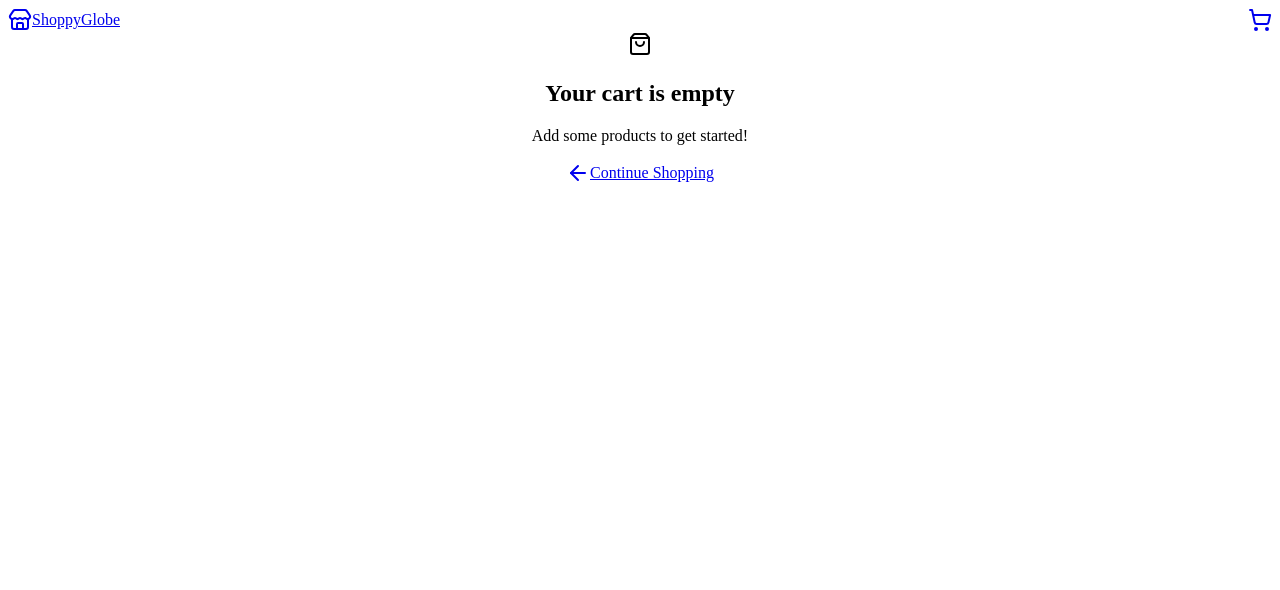
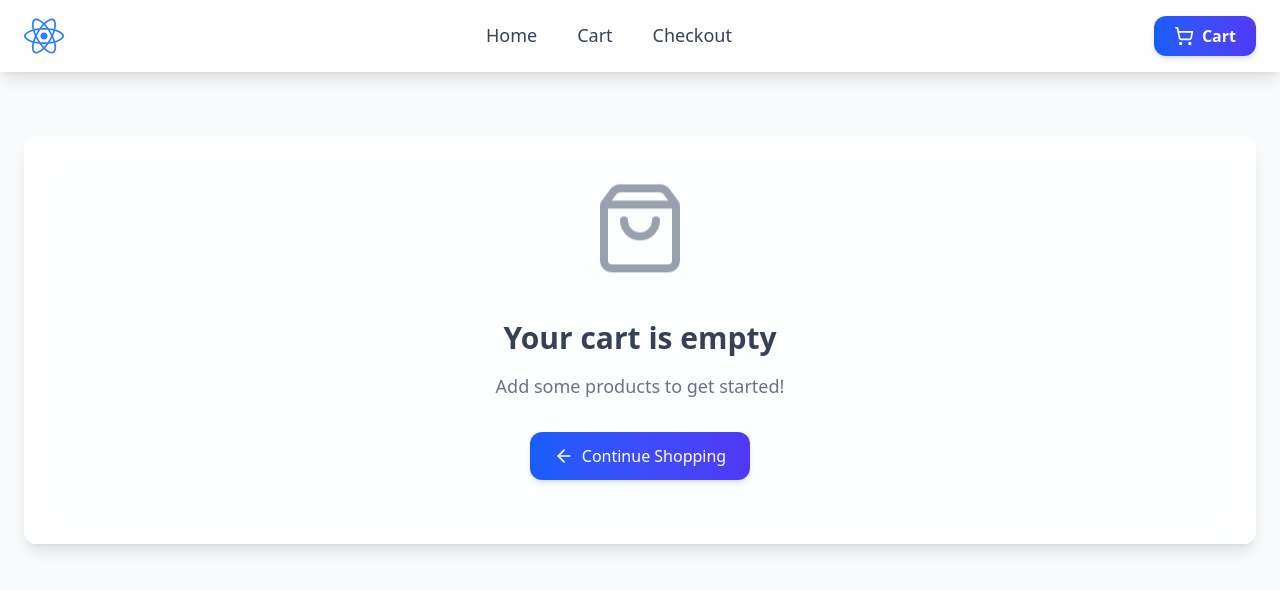
Before and after one commit to parshotamlal/ShoppyGlobe-E-commerce-Application-react, a React (Vite) app: page /cart in a window 1280 px wide. Shown: the top 590 px of the page. Built offline with nearby package versions, Linux system fonts and the light colour scheme.

Commit message:
add function

```diff
--- a/package.json
+++ b/package.json
@@ -16,6 +16,7 @@
     "lucide-react": "^0.540.0",
     "react": "^19.1.1",
     "react-dom": "^19.1.1",
+    "react-icons": "^5.5.0",
     "react-redux": "^9.2.0",
     "react-router-dom": "^7.8.1"
   },
--- a/src/App.jsx
+++ b/src/App.jsx
@@ -3,6 +3,7 @@ import { BrowserRouter as Router, Routes, Route } from 'react-router-dom';
 import { Provider } from 'react-redux';
 import { store } from './store';
 import Header from './components/Header';
+import './index.css'
 
 // Lazy loading components for performance optimization
 const Home = lazy(() => import('./pages/Home'));
--- a/src/components/Cart.jsx
+++ b/src/components/Cart.jsx
@@ -16,16 +16,16 @@ const Cart = () => {
 
   if (cartItems.length === 0) {
     return (
-      <div className="container mx-auto px-4 py-8">
-        <div className="text-center py-12">
-          <ShoppingBag className="w-24 h-24 mx-auto text-gray-400 mb-4" />
-          <h2 className="text-2xl font-semibold text-gray-700 mb-4">Your cart is empty</h2>
-          <p className="text-gray-500 mb-8">Add some products to get started!</p>
+      <div className="container mx-auto px-6 py-16">
+        <div className="text-center py-16 bg-white/70 backdrop-blur-lg rounded-xl shadow-lg">
+          <ShoppingBag className="w-24 h-24 mx-auto text-gray-400 mb-6 animate-bounce" />
+          <h2 className="text-3xl font-bold text-gray-700 mb-4">Your cart is empty</h2>
+          <p className="text-gray-500 mb-8 text-lg">Add some products to get started!</p>
           <Link
             to="/"
-            className="bg-blue-600 text-white px-6 py-3 rounded-lg hover:bg-blue-700 transition-colors inline-flex items-center space-x-2"
+            className="inline-flex items-center space-x-2 bg-gradient-to-r from-blue-600 to-indigo-600 text-white px-6 py-3 rounded-xl shadow-md hover:scale-105 hover:shadow-lg transition-transform"
           >
-            <ArrowLeft className="w-4 h-4" />
+            <ArrowLeft className="w-5 h-5" />
             <span>Continue Shopping</span>
           </Link>
         </div>
@@ -34,23 +34,26 @@ const Cart = () => {
   }
 
   return (
-    <div className="container mx-auto px-4 py-8">
-      <div className="flex items-center justify-between mb-8">
-        <h1 className="text-3xl font-bold text-gray-900">Shopping Cart</h1>
-        <Link to="/" className="flex items-center text-blue-600 hover:text-blue-800">
-          <ArrowLeft className="w-4 h-4 mr-2" />
+    <div className="container mx-auto px-6 py-12">
+      <div className="flex flex-col lg:flex-row items-start justify-between mb-10">
+        <h1 className="text-4xl font-extrabold text-gray-900 mb-6 lg:mb-0">Shopping Cart</h1>
+        <Link
+          to="/"
+          className="flex items-center text-blue-600 hover:text-blue-800 font-medium transition-colors"
+        >
+          <ArrowLeft className="w-5 h-5 mr-2" />
           Continue Shopping
         </Link>
       </div>
 
-      <div className="grid grid-cols-1 lg:grid-cols-3 gap-8">
+      <div className="grid grid-cols-1 lg:grid-cols-3 gap-10">
         {/* Cart Items */}
-        <div className="lg:col-span-2 space-y-4">
+        <div className="lg:col-span-2 space-y-6">
           <div className="flex justify-between items-center">
-            <h2 className="text-xl font-semibold">Items ({cartItems.length})</h2>
+            <h2 className="text-2xl font-semibold text-gray-800">Items ({cartItems.length})</h2>
             <button
               onClick={handleClearCart}
-              className="text-red-600 hover:text-red-800 text-sm font-medium"
+              className="text-red-600 hover:text-red-800 text-sm font-semibold transition-colors"
             >
               Clear Cart
             </button>
@@ -63,24 +66,24 @@ const Cart = () => {
 
         {/* Order Summary */}
         <div className="lg:col-span-1">
-          <div className="bg-gray-50 rounded-lg p-6 sticky top-24">
-            <h2 className="text-xl font-semibold mb-4">Order Summary</h2>
+          <div className="bg-white/90 backdrop-blur-md rounded-xl p-6 shadow-lg sticky top-28">
+            <h2 className="text-2xl font-bold mb-6 text-gray-800">Order Summary</h2>
 
-            <div className="space-y-3 mb-4">
-              <div className="flex justify-between">
-                <span className="text-gray-600">Subtotal</span>
-                <span className="font-semibold">${cartTotal.toFixed(2)}</span>
+            <div className="space-y-4 mb-6">
+              <div className="flex justify-between text-gray-600">
+                <span>Subtotal</span>
+                <span className="font-semibold text-gray-900">${cartTotal.toFixed(2)}</span>
               </div>
-              <div className="flex justify-between">
-                <span className="text-gray-600">Shipping</span>
+              <div className="flex justify-between text-gray-600">
+                <span>Shipping</span>
                 <span className="font-semibold text-green-600">Free</span>
               </div>
-              <div className="flex justify-between">
-                <span className="text-gray-600">Tax</span>
-                <span className="font-semibold">${(cartTotal * 0.08).toFixed(2)}</span>
+              <div className="flex justify-between text-gray-600">
+                <span>Tax</span>
+                <span className="font-semibold text-gray-900">${(cartTotal * 0.08).toFixed(2)}</span>
               </div>
-              <div className="border-t pt-3">
-                <div className="flex justify-between text-lg font-bold">
+              <div className="border-t pt-4">
+                <div className="flex justify-between text-xl font-extrabold text-gray-900">
                   <span>Total</span>
                   <span>${(cartTotal * 1.08).toFixed(2)}</span>
                 </div>
@@ -89,16 +92,14 @@ const Cart = () => {
 
             <Link
               to="/checkout"
-              className="w-full bg-blue-600 text-white py-3 px-6 rounded-lg hover:bg-blue-700 transition-colors block text-center font-semibold"
+              className="w-full bg-gradient-to-r from-blue-600 to-indigo-600 text-white py-3 rounded-xl text-center font-semibold shadow-md hover:scale-105 hover:shadow-lg transition-transform"
             >
               Proceed to Checkout
             </Link>
 
-            <div className="mt-4 text-center">
-              <p className="text-sm text-gray-500">
-                Secure checkout with SSL encryption
-              </p>
-            </div>
+            <p className="mt-4 text-sm text-gray-500 text-center">
+              Secure checkout with SSL encryption
+            </p>
           </div>
         </div>
       </div>
--- a/src/components/Header.jsx
+++ b/src/components/Header.jsx
@@ -1,41 +1,53 @@
 import React from 'react';
 import { Link } from 'react-router-dom';
 import { useSelector } from 'react-redux';
-import { ShoppingCart, Store } from 'lucide-react';
+import { ShoppingCart } from 'lucide-react';
 import { selectCartItemCount } from '../store/cartSlice';
+import { FaReact } from 'react-icons/fa'; // React icon import
 
 const Header = () => {
   const cartItemCount = useSelector(selectCartItemCount);
 
   return (
-    <header className="bg-white shadow-lg sticky top-0 z-50">
-      <div className="container mx-auto px-4 py-4">
+    <header className="sticky top-0 z-50 bg-white/80 backdrop-blur-lg shadow-lg">
+      <div className="container mx-auto px-6 py-4">
         <div className="flex justify-between items-center">
-          <Link to="/" className="flex items-center space-x-2 text-2xl font-bold text-blue-600">
-            <Store className="w-8 h-8" />
-            <span>ShoppyGlobe</span>
+          {/* Logo */}
+          <Link to="/" className="flex items-center">
+            <FaReact className="w-10 h-10 text-blue-500" />
           </Link>
 
-          <nav className="hidden md:flex space-x-8">
-            <Link to="/" className="text-gray-700 hover:text-blue-600 transition-colors">
+          {/* Navigation */}
+          <nav className="hidden md:flex space-x-10 text-lg font-medium">
+            <Link
+              to="/"
+              className="relative text-gray-700 hover:text-blue-600 transition-colors after:content-[''] after:block after:w-0 after:h-[2px] after:bg-blue-600 after:transition-all hover:after:w-full"
+            >
               Home
             </Link>
-            <Link to="/cart" className="text-gray-700 hover:text-blue-600 transition-colors">
+            <Link
+              to="/cart"
+              className="relative text-gray-700 hover:text-blue-600 transition-colors after:content-[''] after:block after:w-0 after:h-[2px] after:bg-blue-600 after:transition-all hover:after:w-full"
+            >
               Cart
             </Link>
-            <Link to="/checkout" className="text-gray-700 hover:text-blue-600 transition-colors">
+            <Link
+              to="/checkout"
+              className="relative text-gray-700 hover:text-blue-600 transition-colors after:content-[''] after:block after:w-0 after:h-[2px] after:bg-blue-600 after:transition-all hover:after:w-full"
+            >
               Checkout
             </Link>
           </nav>
 
+          {/* Cart Button */}
           <Link
             to="/cart"
-            className="relative flex items-center space-x-2 bg-blue-600 text-white px-4 py-2 rounded-lg hover:bg-blue-700 transition-colors"
+            className="relative flex items-center gap-2 bg-gradient-to-r from-blue-600 to-indigo-600 text-white px-5 py-2 rounded-xl shadow-md hover:shadow-lg hover:scale-105 transition-transform"
           >
             <ShoppingCart className="w-5 h-5" />
-            <span className="hidden sm:inline">Cart</span>
+            <span className="hidden sm:inline font-semibold">Cart</span>
             {cartItemCount > 0 && (
-              <span className="absolute -top-2 -right-2 bg-red-500 text-white text-xs rounded-full w-6 h-6 flex items-center justify-center">
+              <span className="absolute -top-2 -right-2 bg-red-500 text-white text-xs font-bold rounded-full w-6 h-6 flex items-center justify-center shadow-md">
                 {cartItemCount}
               </span>
             )}
--- a/src/index.css
+++ b/src/index.css
@@ -1,6 +1,4 @@
-@tailwind base;
-@tailwind components;
-@tailwind utilities;
+@import "tailwindcss";
  body {
     background-color: white;
  }
--- a/src/main.jsx
+++ b/src/main.jsx
@@ -1,7 +1,6 @@
 import { StrictMode } from 'react';
 import { createRoot } from 'react-dom/client';
 import App from './App.jsx';
-import './index.css';
 
 createRoot(document.getElementById('root')).render(
   <StrictMode>
--- a/src/pages/Home.jsx
+++ b/src/pages/Home.jsx
@@ -5,20 +5,22 @@ const Home = () => {
   return (
     <div className="min-h-screen bg-gray-50">
       {/* Hero Section */}
-      <section className="bg-gradient-to-r from-blue-600 to-purple-600 text-white py-16">
+      <section className="bg-blue-600 text-white py-16">
         <div className="container mx-auto px-4 text-center">
-          <h1 className="text-4xl md:text-6xl font-bold mb-4">
+          <h1 className="text-3xl md:text-5xl font-bold mb-4">
             Welcome to ShoppyGlobe
           </h1>
-          <p className="text-xl md:text-2xl mb-8 opacity-90">
+          <p className="text-lg md:text-xl mb-6">
             Discover amazing products from around the world
           </p>
         </div>
       </section>
 
       {/* Products Section */}
-      <section>
-        <ProductList />
+      <section className="py-10">
+        <div className="container mx-auto px-4">
+          <ProductList />
+        </div>
       </section>
     </div>
   );
```
Also changed, not shown: 1 other file (tests, documents, lock files or other folders).
